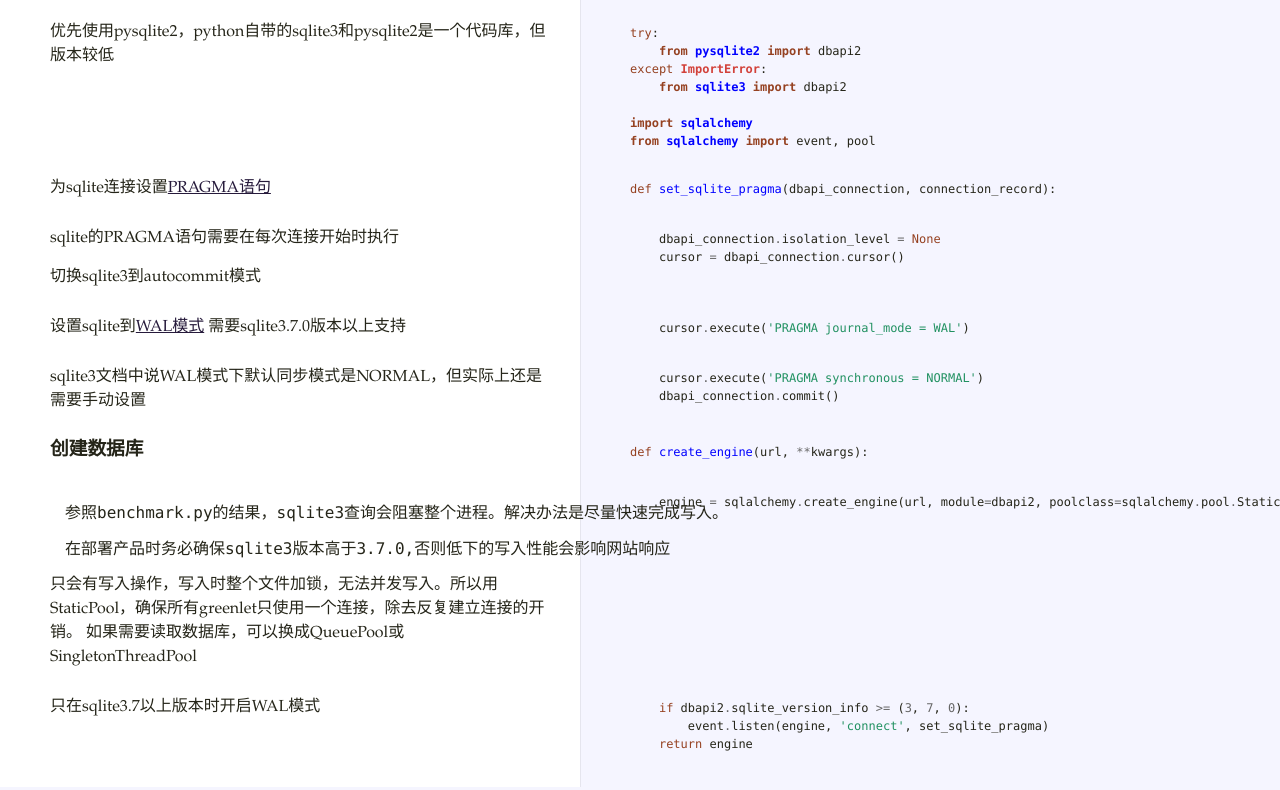
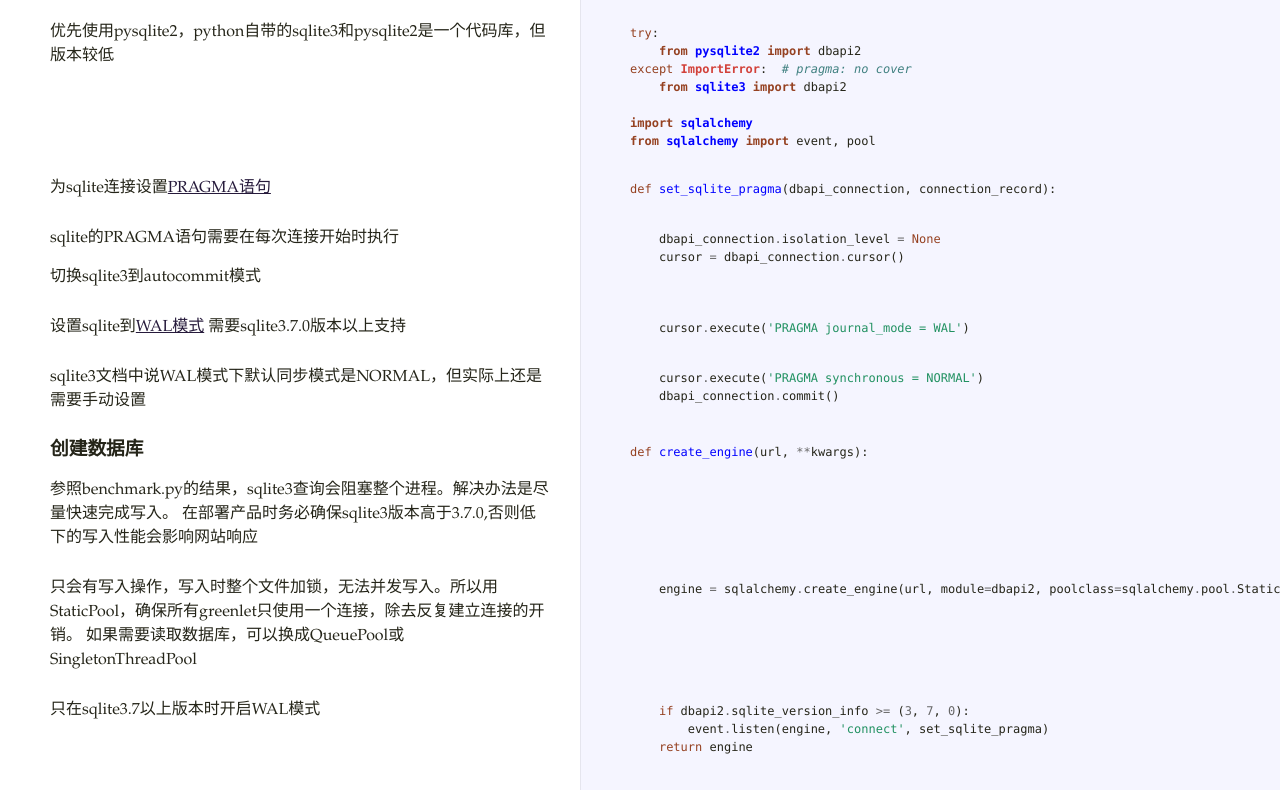
Before and after one commit to ak64th/record_node, a plain HTML site: page docs/db.html in a window 1280 px wide. Shown: the part 80-870 px from the top of the page. Drawn offline with Linux system fonts and the light colour scheme.

Commit message:
fix doc format

```diff
--- a/docs/db.html
+++ b/docs/db.html
@@ -22,7 +22,7 @@
     <div class='code'>
       <div class="highlight"><pre><span></span><span class="k">try</span><span class="p">:</span>
     <span class="kn">from</span> <span class="nn">pysqlite2</span> <span class="kn">import</span> <span class="n">dbapi2</span>
-<span class="k">except</span> <span class="ne">ImportError</span><span class="p">:</span>
+<span class="k">except</span> <span class="ne">ImportError</span><span class="p">:</span>  <span class="c1"># pragma: no cover</span>
     <span class="kn">from</span> <span class="nn">sqlite3</span> <span class="kn">import</span> <span class="n">dbapi2</span>
 
 <span class="kn">import</span> <span class="nn">sqlalchemy</span>
@@ -88,6 +88,8 @@
         <a class='octothorpe' href='#section-5'>#</a>
       </div>
       <h3>创建数据库</h3>
+<p>参照benchmark.py的结果，sqlite3查询会阻塞整个进程。解决办法是尽量快速完成写入。
+在部署产品时务必确保sqlite3版本高于3.7.0,否则低下的写入性能会影响网站响应</p>
     </div>
     <div class='code'>
       <div class="highlight"><pre><span class="k">def</span> <span class="nf">create_engine</span><span class="p">(</span><span class="n">url</span><span class="p">,</span> <span class="o">**</span><span class="n">kwargs</span><span class="p">):</span></pre></div>
@@ -99,11 +101,7 @@
       <div class='octowrap'>
         <a class='octothorpe' href='#section-6'>#</a>
       </div>
-      <pre><code>参照benchmark.py的结果，sqlite3查询会阻塞整个进程。解决办法是尽量快速完成写入。
-
-在部署产品时务必确保sqlite3版本高于3.7.0,否则低下的写入性能会影响网站响应
-</code></pre>
-<p>只会有写入操作，写入时整个文件加锁，无法并发写入。所以用StaticPool，确保所有greenlet只使用一个连接，除去反复建立连接的开销。
+      <p>只会有写入操作，写入时整个文件加锁，无法并发写入。所以用StaticPool，确保所有greenlet只使用一个连接，除去反复建立连接的开销。
 如果需要读取数据库，可以换成QueuePool或SingletonThreadPool</p>
     </div>
     <div class='code'>
```
Also changed, not shown: 1 other file.
